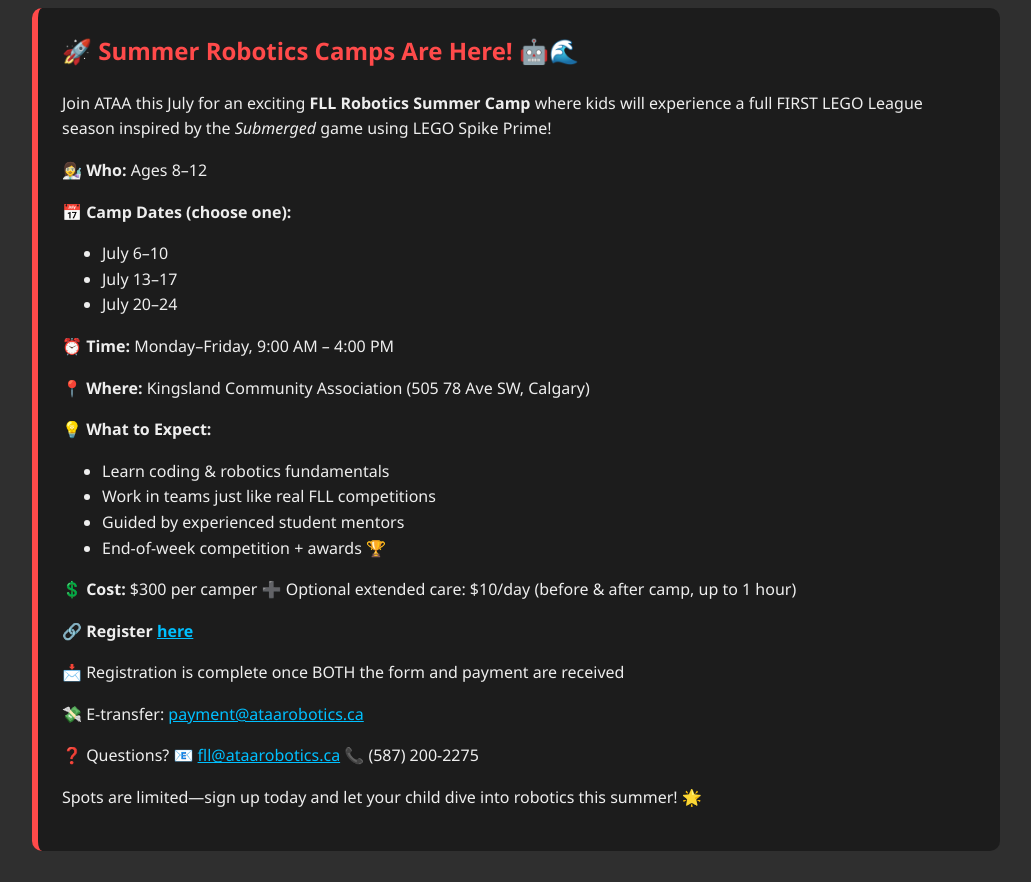
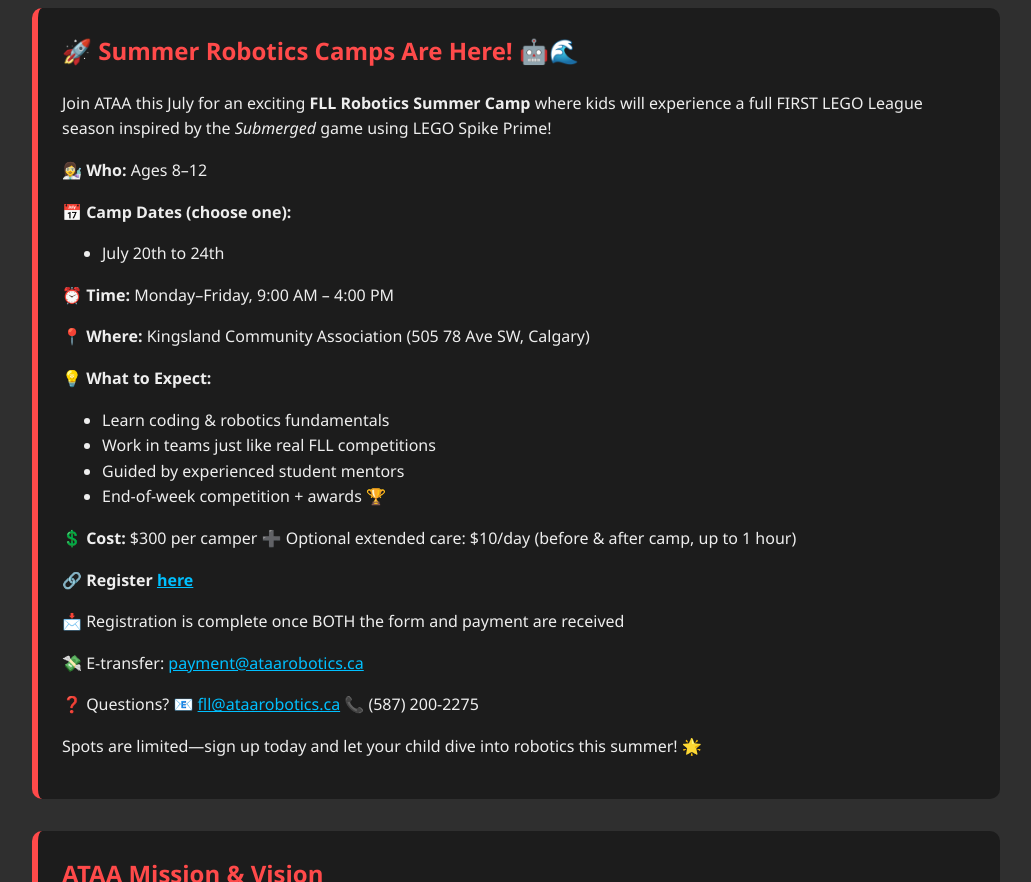
Before and after one commit to ATAARobotics/ataarobotics.github.io, a Jekyll site: the page built from index.html, in a window 1280 px wide and 900 px high, scrolled down 735 px, cut to the strip 18-900 px from the top of the window. Shown: the whole strip, without its empty margins (124-1155 px from the left). Built offline with Jekyll 4.4.1, drawn with Linux system fonts in a browser that asks for light colours.

Commit message:
Update camp dates format in index.html

```diff
--- a/index.html
+++ b/index.html
@@ -76,9 +76,7 @@
         <p>👩‍🔬 <strong>Who:</strong> Ages 8–12</p>
         <p>📅 <strong>Camp Dates (choose one):</strong></p>
         <ul>
-            <li>July 6–10</li>
-            <li>July 13–17</li>
-            <li>July 20–24</li>
+            <li>July 20th to 24th</li>
         </ul>
 
         <p>⏰ <strong>Time:</strong> Monday–Friday, 9:00 AM – 4:00 PM</p>
```
